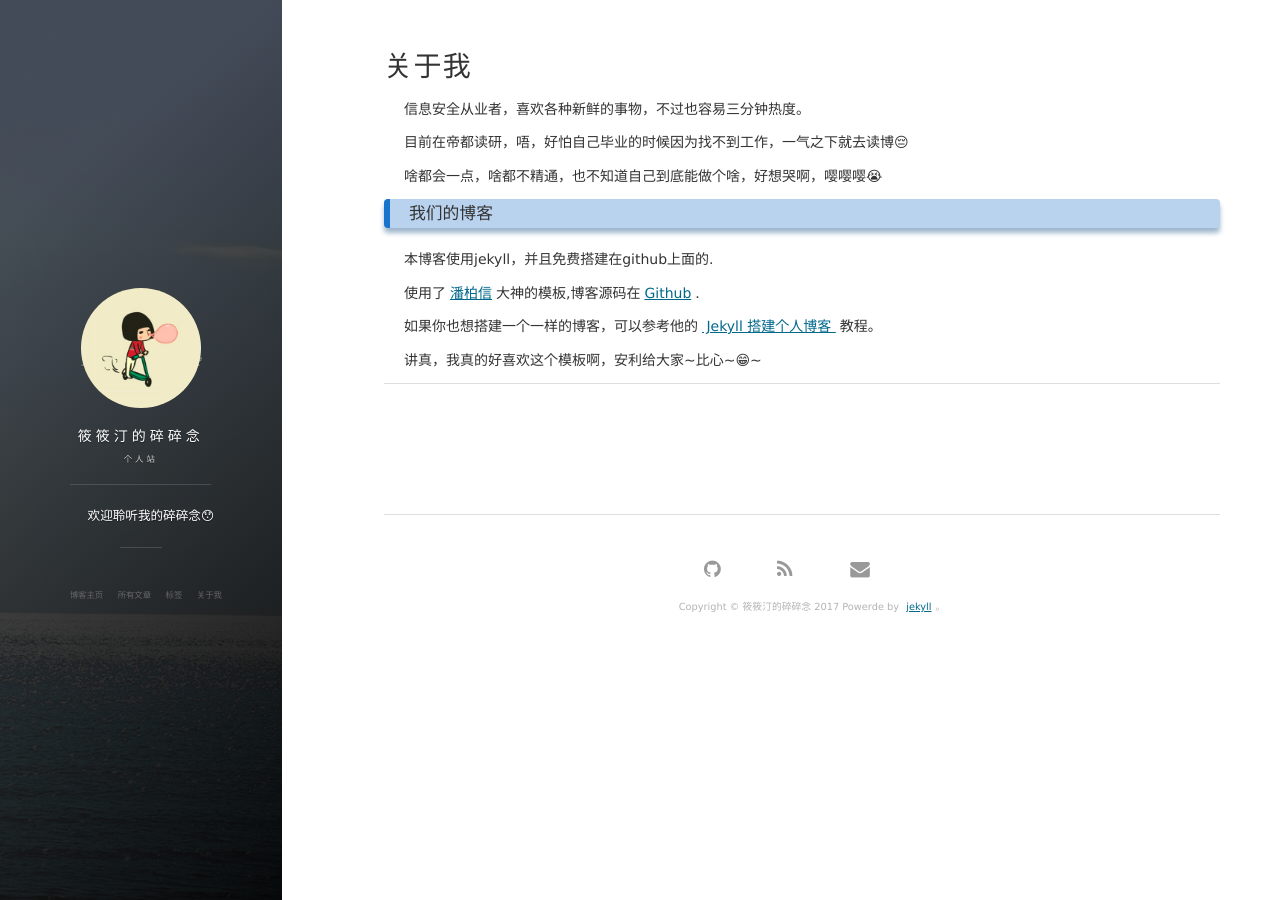
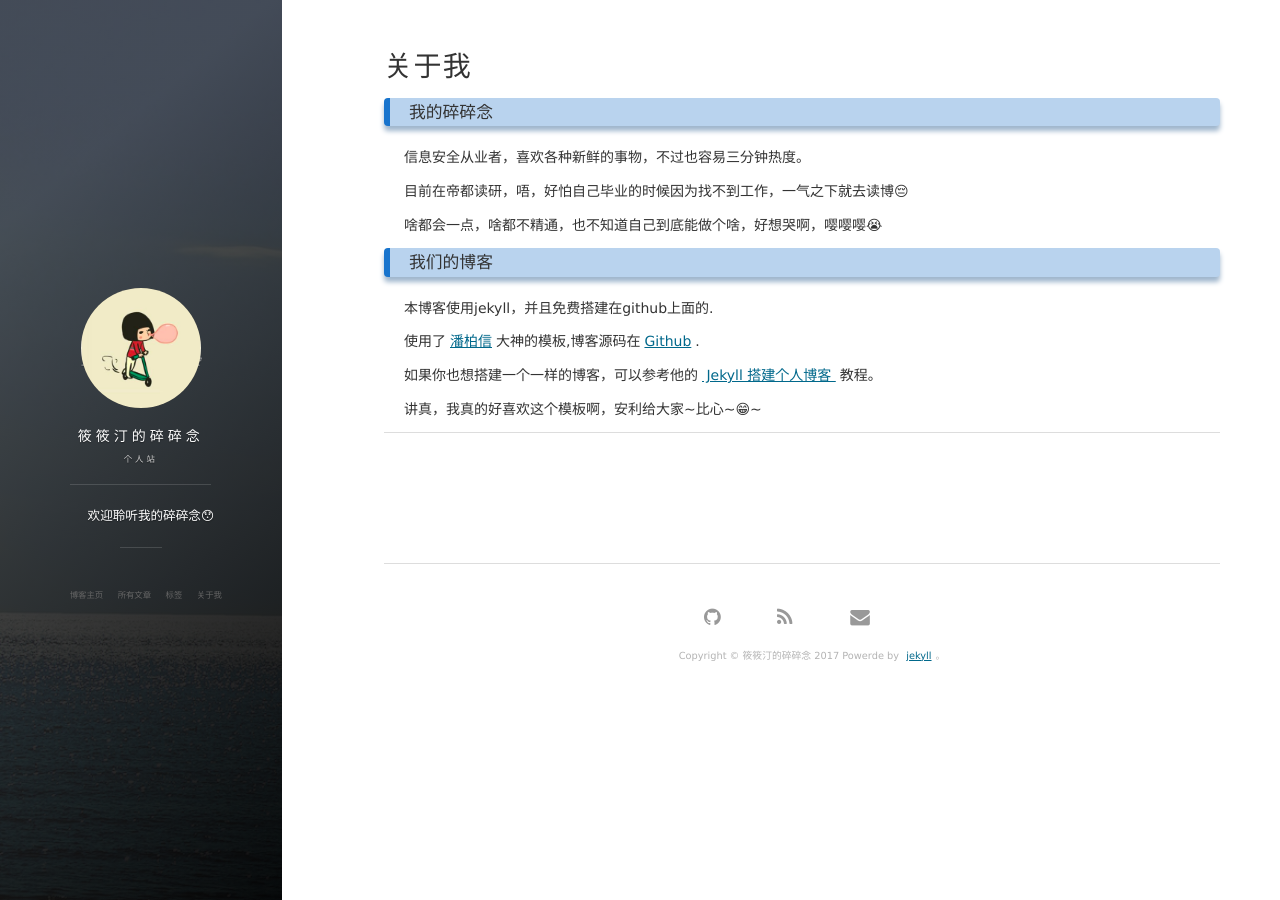
Before and after one commit to Snowty/Snowty.github.io, a Jekyll site: the page built from about.md, in a window 1280 px wide. Built offline with Jekyll 4.4.1, drawn with Linux system fonts in a browser that asks for light colours; nearby versions of some CDN libraries; comment, search, counter and statistics services are not loaded.

Commit message:
a little

```diff
--- a/about.md
+++ b/about.md
@@ -2,6 +2,7 @@
 layout: page
 title: 关于我
 ---
+<h3> 我的碎碎念 </h3>
 <p>
 信息安全从业者，喜欢各种新鲜的事物，不过也容易三分钟热度。
 <p>
```
Also changed, not shown: 11 other files.
